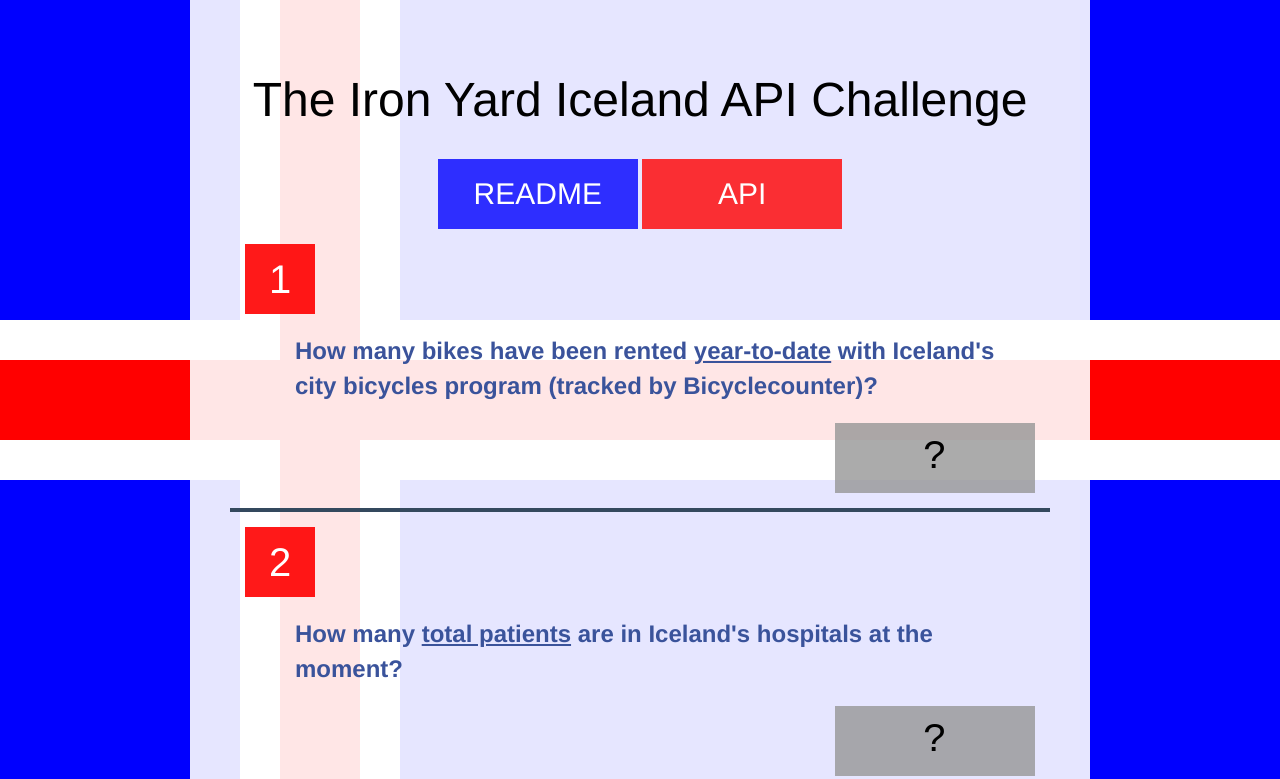
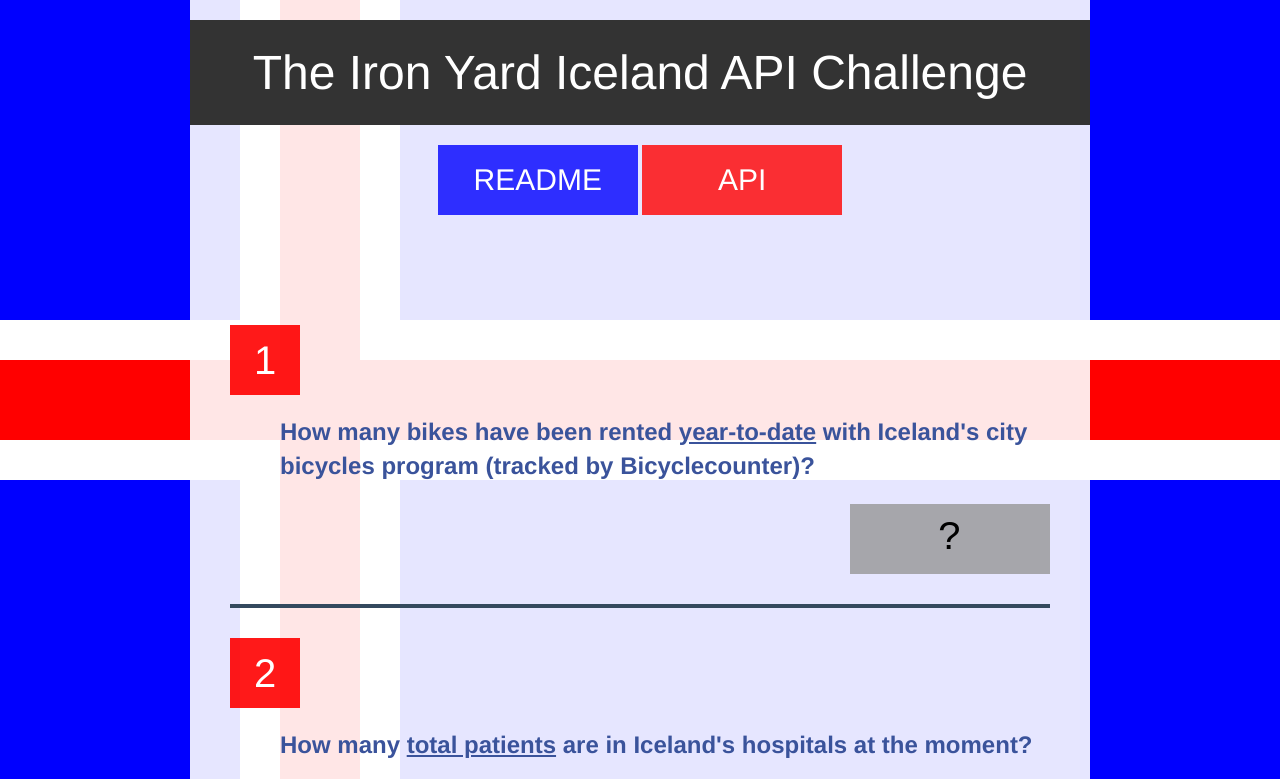
Before and after one commit to t3patterson/iceland-api-challenge, a plain HTML site: page index.html in a window 1280 px wide. Shown: the top 779 px of the page. Drawn offline with Linux system fonts and the light colour scheme.

Commit message:
header styles

```diff
--- a/css/styles.css
+++ b/css/styles.css
@@ -7,59 +7,9 @@ body{
   font-family: 'Helvetica Neue', Helvetica;
 }
 
-h1{
-  font-weight: 200;
-  font-size: 48px;
-  text-align: center;
-}
 
 ul{
   margin: 0;
-}
-
-.more-info{
-  text-align: center;
-}
-
-.more-info > *{
-  display: inline-block;
-  color: #fff;
-  line-height: 50px;
-  font-size: 30px;
-  width: 200px;
-  margin: 0 auto;
-  text-align: center;
-  text-decoration: none;
-  padding: 10px;
-}
-
-
-.readme {
-  background: rgba(0,0,255,.8);
-}
-
-  .readme:hover{
-    background: rgba(52, 152, 219, .8);
-  }
-
-
-.api-link{
-  background: rgba(255,0,0,.8);
-}
-
-.api-link:hover {
-  background: rgba(226, 106, 106, 1.0);
-}
-
-
-#work-container{
-  padding: 40px;
-  position: relative;
-  z-index: 2;
-  max-width: 900px;
-  margin: 0 auto;
-  background: rgba(255,255,255,.9);
-
 }
 
 #stretch-bg{
@@ -117,10 +67,67 @@ background: #fff;}
     z-index: 3;
   }
 
+#work-container{
+    position: relative;
+    z-index: 2;
+    max-width: 900px;
+    margin: 0 auto;
+    background: rgba(255,255,255,.9);
+    padding: 20px 0;
+  }
+
+
+h1{
+  font-weight: 200;
+  font-size: 48px;
+  text-align: center;
+  background: #333;
+  color: #fff;
+  width: 100%;
+  padding: 25px;
+  margin: 0 0 20px 0;
+}
+.more-info{
+  text-align: center;
+  margin-bottom: 80px;
+}
+
+.more-info > *{
+  display: inline-block;
+  color: #fff;
+  line-height: 50px;
+  font-size: 30px;
+  width: 200px;
+  margin: 0 auto;
+  text-align: center;
+  text-decoration: none;
+  padding: 10px;
+}
+
+
+.readme {
+  background: rgba(0,0,255,.8);
+}
+
+  .readme:hover{
+    background: rgba(52, 152, 219, .8);
+  }
+
+
+.api-link{
+  background: rgba(255,0,0,.8);
+}
+
+.api-link:hover {
+  background: rgba(226, 106, 106, 1.0);
+}
+
+
 .q-container {
   text-align: right;
   border-bottom: #34495E 4px solid;
-  padding: 15px;
+  padding: 30px 0px;
+  margin: 0 40px;
 }
 
   .q-container h2,
```
Also changed, not shown: 1 other file.
